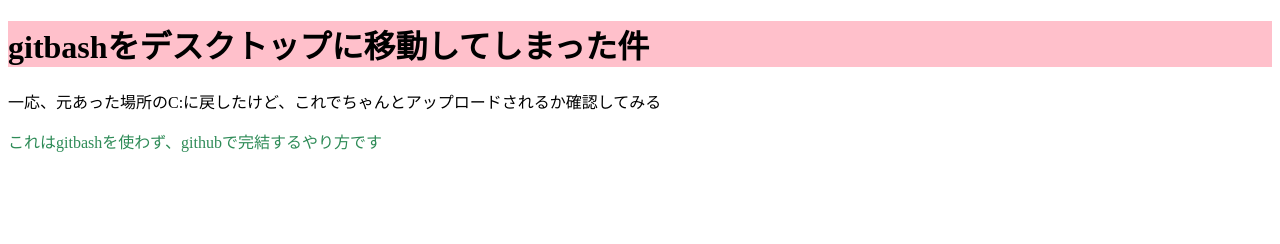
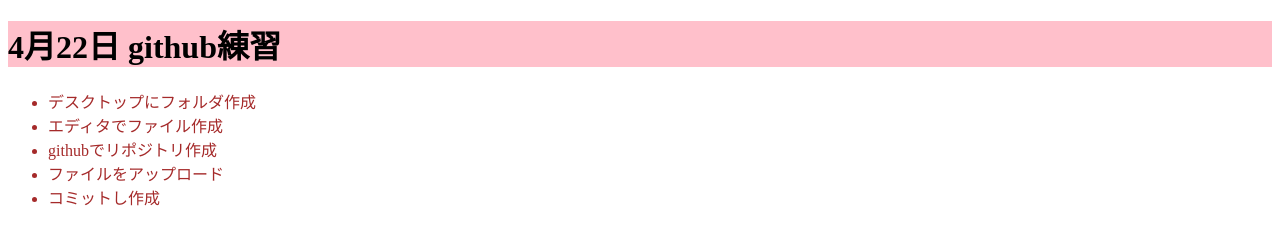
Before and after one commit to yoshi21281/4_22practice, a plain HTML site: page index.html in a window 1280 px wide. Drawn offline with Linux system fonts and the light colour scheme.

Commit message:
4_22practice()

```diff
--- a/index.html
+++ b/index.html
@@ -9,14 +9,19 @@
     h1 {
       background-color: pink;
     }
-    .ver1 {
-      color: seagreen;
+    li {
+      color: brown;
     }
   </style>
 </head>
 <body>
-  <h1>gitbashをデスクトップに移動してしまった件</h1>
-  <p>一応、元あった場所のC:に戻したけど、これでちゃんとアップロードされるか確認してみる</p>
-  <p class="ver1">これはgitbashを使わず、githubで完結するやり方です</p>
+  <h1>4月22日 github練習</h1>
+  <ul>
+    <li>デスクトップにフォルダ作成</li>
+    <li>エディタでファイル作成</li>
+    <li>githubでリポジトリ作成</li>
+    <li>ファイルをアップロード</li>
+    <li>コミットし作成</li>
+  </ul>
 </body>
 </html>
```
